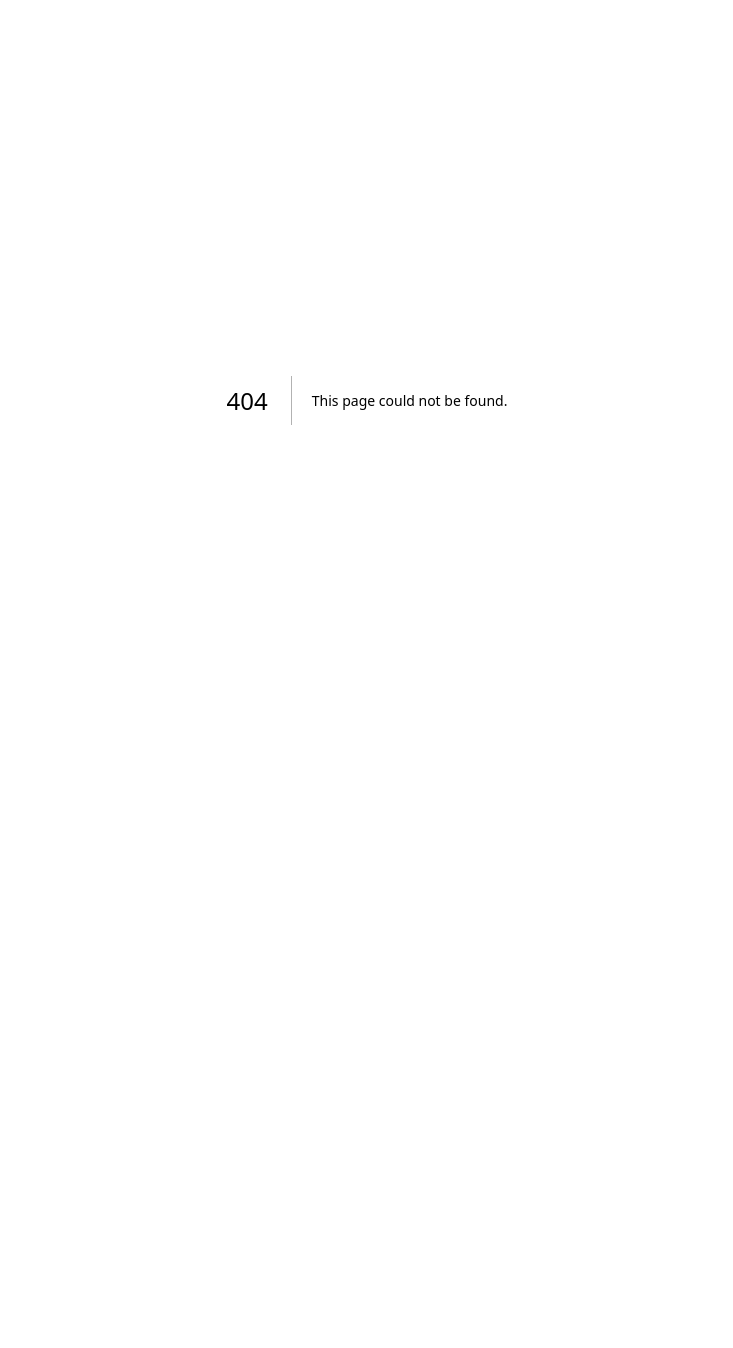
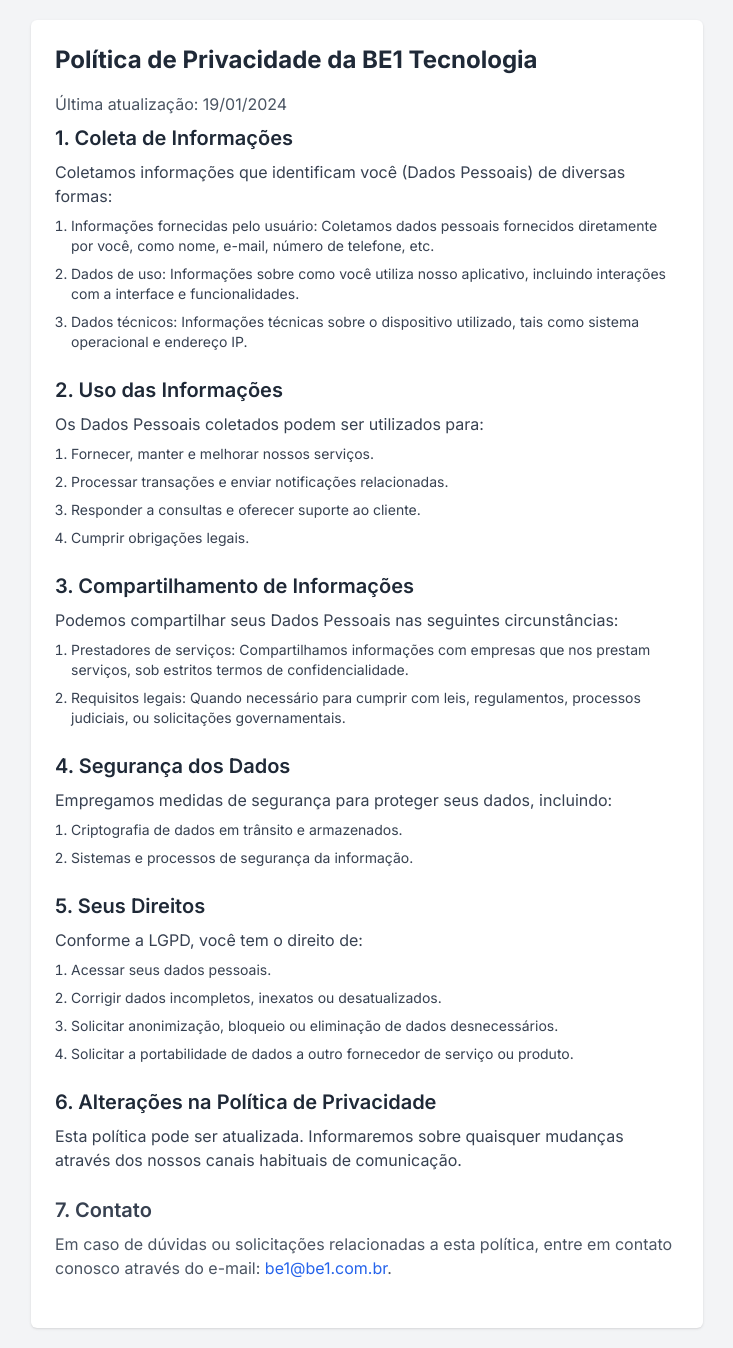
Before and after one commit to matheusfischer0/be1-dashboard, a Next.js app: page /politica-de-privacidade in a window 1280 px wide. Before the commit this address had no page. Shown: the whole page, without its empty margins (273-1006 px from the left). Before the commit the page ends 800 px from the top, so only its background shows below. Built offline with nearby package versions, Linux system fonts and the light colour scheme.

Commit message:
Creation of privacy policy

```diff
--- /dev/null
+++ b/src/app/politica-de-privacidade/page.tsx
@@ -0,0 +1,147 @@
+import React from "react";
+import Head from "next/head";
+
+export default function PrivacyPolicy() {
+  return (
+    <>
+      <Head>
+        <title>Política de Privacidade - BE1 Tecnologia</title>
+      </Head>
+
+      <main className="bg-gray-100 min-h-screen min-w-screen p-5">
+        <section className="max-w-2xl mx-auto bg-white p-6 rounded-md shadow">
+          <h1 className="text-2xl font-bold text-gray-800 mb-4">
+            Política de Privacidade da BE1 Tecnologia
+          </h1>
+          <p className="mb-2 text-gray-600">Última atualização: 19/01/2024</p>
+
+          {/* Each section of the policy */}
+          <article className="mb-6">
+            <h2 className="text-xl font-semibold text-gray-800 mb-2">
+              1. Coleta de Informações
+            </h2>{" "}
+            <p className="text-gray-700 mb-2">
+              Coletamos informações que identificam você (Dados Pessoais) de
+              diversas formas:
+            </p>
+            <ul className="text-sm text-gray-700 space-y-2 list-decimal align-top pl-4">
+              <li>
+                Informações fornecidas pelo usuário: Coletamos dados pessoais
+                fornecidos diretamente por você, como nome, e-mail, número de
+                telefone, etc.
+              </li>
+              <li>
+                Dados de uso: Informações sobre como você utiliza nosso
+                aplicativo, incluindo interações com a interface e
+                funcionalidades.
+              </li>
+              <li>
+                Dados técnicos: Informações técnicas sobre o dispositivo
+                utilizado, tais como sistema operacional e endereço IP.
+              </li>
+            </ul>
+          </article>
+
+          <article className="mb-6">
+            <h2 className="text-xl font-semibold text-gray-800 mb-2">
+              2. Uso das Informações
+            </h2>
+            <p className="text-gray-700 mb-2">
+              Os Dados Pessoais coletados podem ser utilizados para:
+            </p>
+            <ul className="text-sm text-gray-700 space-y-2 list-decimal align-top pl-4">
+              <li>Fornecer, manter e melhorar nossos serviços.</li>
+              <li>Processar transações e enviar notificações relacionadas.</li>
+              <li>Responder a consultas e oferecer suporte ao cliente.</li>
+              <li>Cumprir obrigações legais.</li>
+            </ul>
+          </article>
+
+          <article className="mb-6">
+            <h2 className="text-xl font-semibold text-gray-800 mb-2">
+              3. Compartilhamento de Informações
+            </h2>
+            <p className="text-gray-700 mb-2">
+              Podemos compartilhar seus Dados Pessoais nas seguintes
+              circunstâncias:
+            </p>
+            <ul className="text-sm text-gray-700 space-y-2 list-decimal align-top pl-4">
+              <li>
+                Prestadores de serviços: Compartilhamos informações com empresas
+                que nos prestam serviços, sob estritos termos de
+                confidencialidade.
+              </li>
+              <li>
+                Requisitos legais: Quando necessário para cumprir com leis,
+                regulamentos, processos judiciais, ou solicitações
+                governamentais.
+              </li>
+            </ul>
+          </article>
+
+          <article className="mb-6">
+            <h2 className="text-xl font-semibold text-gray-800 mb-2">
+              4. Segurança dos Dados
+            </h2>
+            <p className="text-gray-700 mb-2">
+              Empregamos medidas de segurança para proteger seus dados,
+              incluindo:
+            </p>
+            <ul className="text-sm text-gray-700 space-y-2 list-decimal align-top pl-4">
+              <li>Criptografia de dados em trânsito e armazenados.</li>
+              <li>Sistemas e processos de segurança da informação.</li>
+            </ul>
+          </article>
+
+          <article className="mb-6">
+            <h2 className="text-xl font-semibold text-gray-800 mb-2">
+              5. Seus Direitos
+            </h2>
+            <p className="text-gray-700 mb-2">
+              Conforme a LGPD, você tem o direito de:
+            </p>
+            <ul className="text-sm text-gray-700 space-y-2 list-decimal align-top pl-4">
+              <li>Acessar seus dados pessoais.</li>
+              <li>Corrigir dados incompletos, inexatos ou desatualizados.</li>
+              <li>
+                Solicitar anonimização, bloqueio ou eliminação de dados
+                desnecessários.
+              </li>
+              <li>
+                Solicitar a portabilidade de dados a outro fornecedor de serviço
+                ou produto.
+              </li>
+            </ul>
+          </article>
+
+          <article className="mb-6">
+            <h2 className="text-xl font-semibold text-gray-800 mb-2">
+              6. Alterações na Política de Privacidade
+            </h2>
+            <p className="text-gray-700 mb-2">
+              Esta política pode ser atualizada. Informaremos sobre quaisquer
+              mudanças através dos nossos canais habituais de comunicação.
+            </p>
+          </article>
+
+          <article className="mb-6">
+            <h2 className="text-xl font-semibold text-gray-700 mb-2">
+              7. Contato
+            </h2>
+            <p className="text-gray-600">
+              Em caso de dúvidas ou solicitações relacionadas a esta política,
+              entre em contato conosco através do e-mail:{" "}
+              <a
+                href="mailto:be1@be1.com.br"
+                className="text-blue-600 hover:text-blue-800"
+              >
+                be1@be1.com.br
+              </a>
+              .
+            </p>
+          </article>
+        </section>
+      </main>
+    </>
+  );
+}
```
